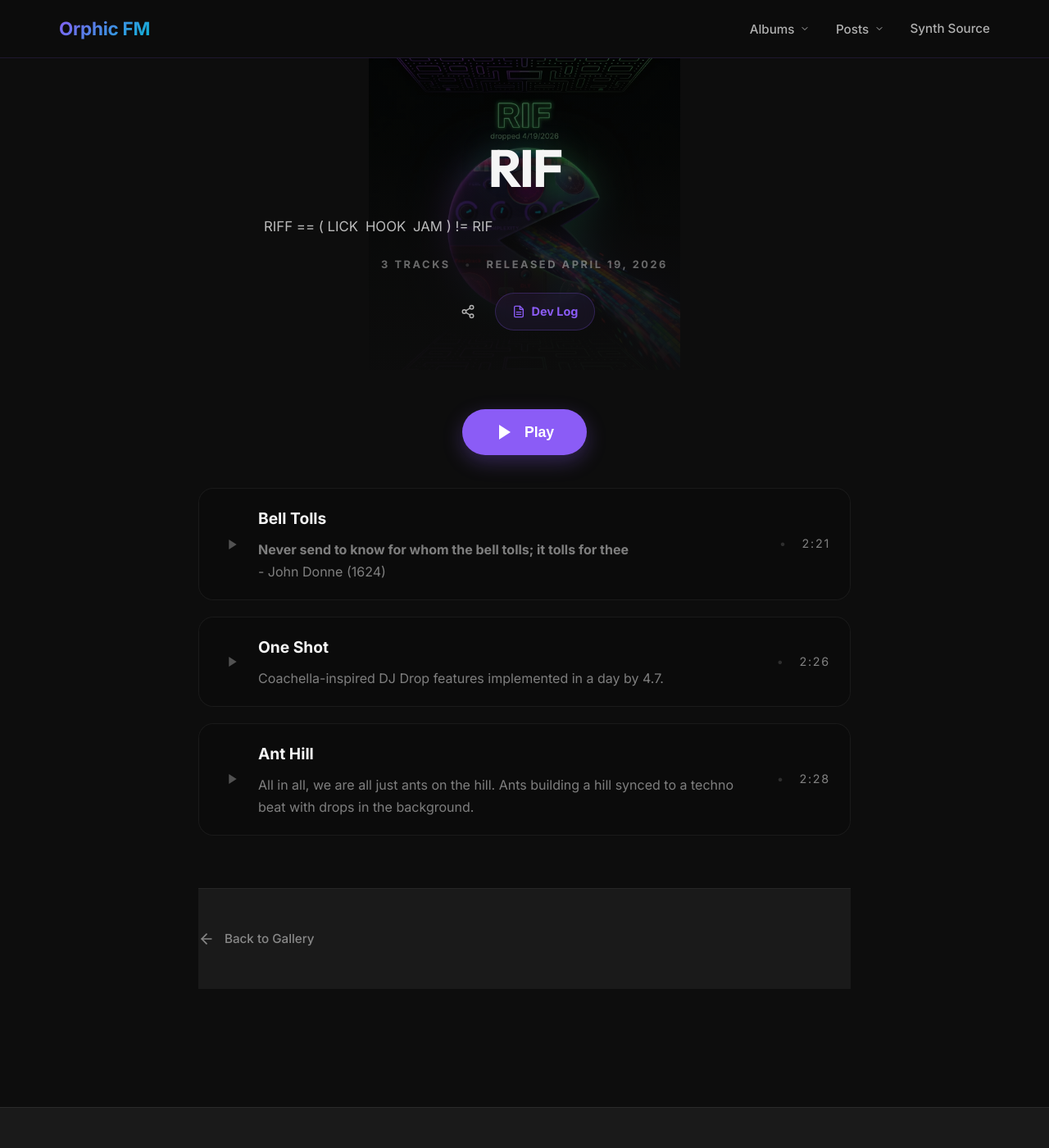
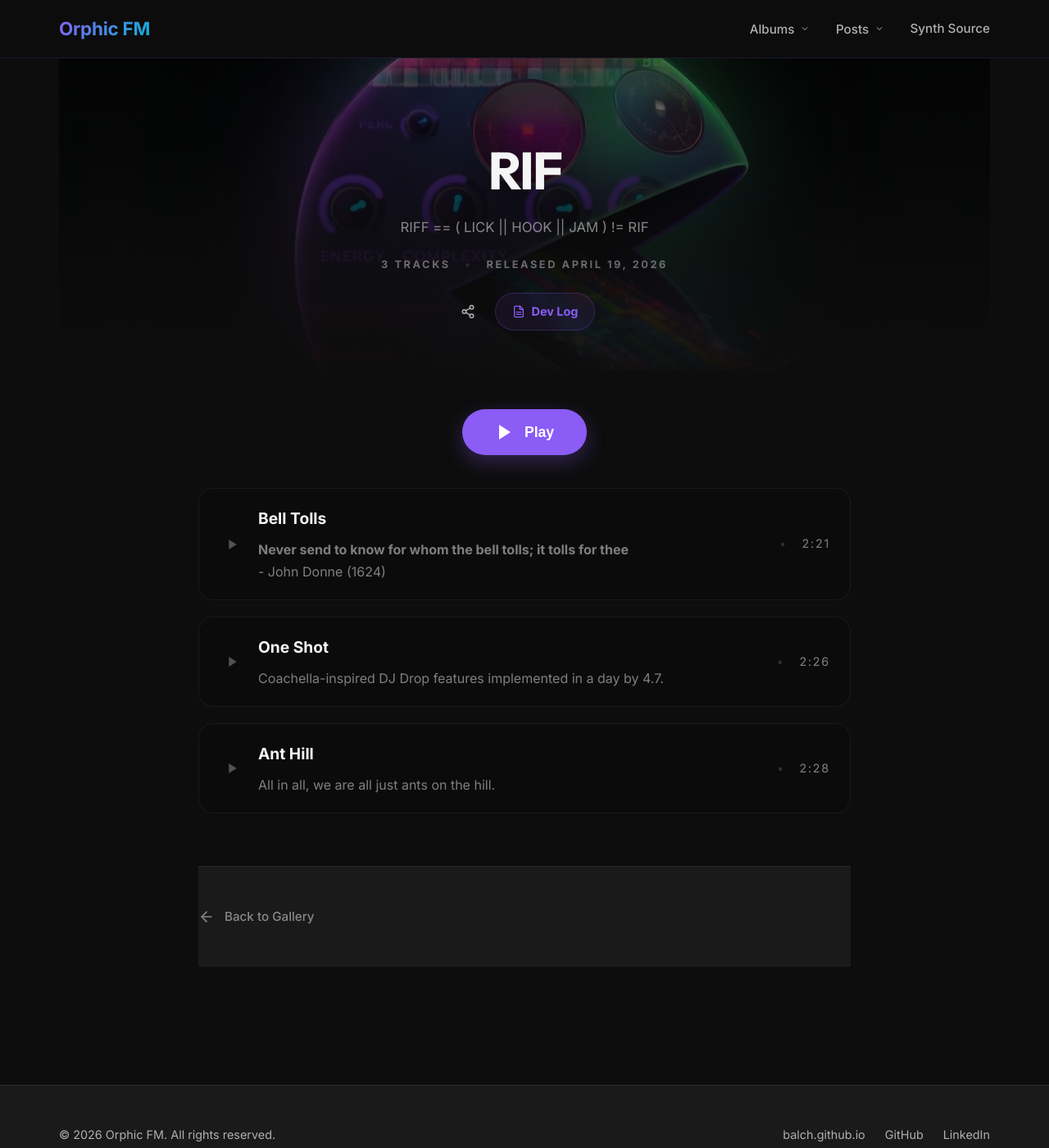
Before and after one commit to balch/orphic-fm, a Jekyll site: the page built from albums/rif.md, in a window 1280 px wide and 1400 px high. Shown: the whole window at 82% size. Built offline with Jekyll 4.4.1, drawn with Linux system fonts in a browser that asks for light colours.

Commit message:
Here is a concise commit message summarizing the diffs:
Update RIF album content and refine album collection layout

- Escape pipe characters in album descriptions before markdown processing to prevent rendering issues.
- Change the album hero background image styling to use `object-fit: cover` instead of `contain`.
- Shorten the track description for "Ant Hill".
- Expand the RIF album's technical description to include details about Drop effects, Kotlin data hierarchy, and the use of Markov chains for generative compositions.

```diff
--- a/_albums/RIF/AntHill.md
+++ b/_albums/RIF/AntHill.md
@@ -1,7 +1,7 @@
 ---
 layout: album
 title: "Ant Hill"
-description: "All in all, we are all just ants on the hill. Ants building a hill synced to a techno beat with drops in the background."
+description: "All in all, we are all just ants on the hill."
 date: 2026-04-19
 album: "RIF"
 track: 3
--- a/_layouts/album-collection.html
+++ b/_layouts/album-collection.html
@@ -18,7 +18,7 @@
     <h1 class="album-hero-title">{{ page.title }}</h1>
 
     {% if page.description %}
-      <div class="album-hero-desc">{{ page.description | markdownify }}</div>
+      <div class="album-hero-desc">{{ page.description | replace: '|', '&#124;' | markdownify }}</div>
     {% endif %}
 
     {% if album_tracks.size > 0 %}
@@ -291,7 +291,7 @@
   .album-hero-bg img {
     width: 100%;
     height: 100%;
-    object-fit: contain;
+    object-fit: cover;
     object-position: center center;
     filter: brightness(0.5) saturate(1.2);
   }
--- a/albums/rif.md
+++ b/albums/rif.md
@@ -8,7 +8,9 @@
 og_crop_gravity: center
 description: "RIFF == ( LICK || HOOK || JAM ) != RIF"
 tech_description: |
-  This album includes jams from the new **Orphic-DJ** app that brings the **Pulsar Generative Sequencer** to *Android* and *IOS*. Paired with the **DJ Panel**, the **Leslie**, and a **Timer**, music of any style can evolve according to the users input and *taste*. This app is built as a standalone app using a separate audio graph than Orphic-FM.
+  This album includes jams from the new **Orphic-DJ** app that brings the **Pulsar Generative Sequencer** to *Android* and *IOS*. Paired with the **DJ Panel**, the **Leslie**, and a **Timer**, music of any style can evolve according to the user's input and *taste*. Built as a standalone app using a separate audio graph, it shares plugins and panels with Orphic-FM.<br><br>
 
-  Also, there may ()or may not be DROPs) somewhere in there app.
+  New **Drop** effects in the DJ Panel provide Coachella-inspired sounds and graphics. Arrangements are constructed in Kotlin with a data hierarchy allowing sounds to be assigned to tracks, which are assembled into band mates who perform based on the characteristics of the song, individual, and user input to produce flowing and evolving musiç.<br><br>
+
+  In this app, everything is left to chance, and Markov chains are used to define probabilities that generate sounds and compositions. A lot can go wrong with this setup, but the goal is to provide space and room for creativity, while defining guidelines and constraints to manage the overall flow and create something that is compelling.\\
 ---
```
